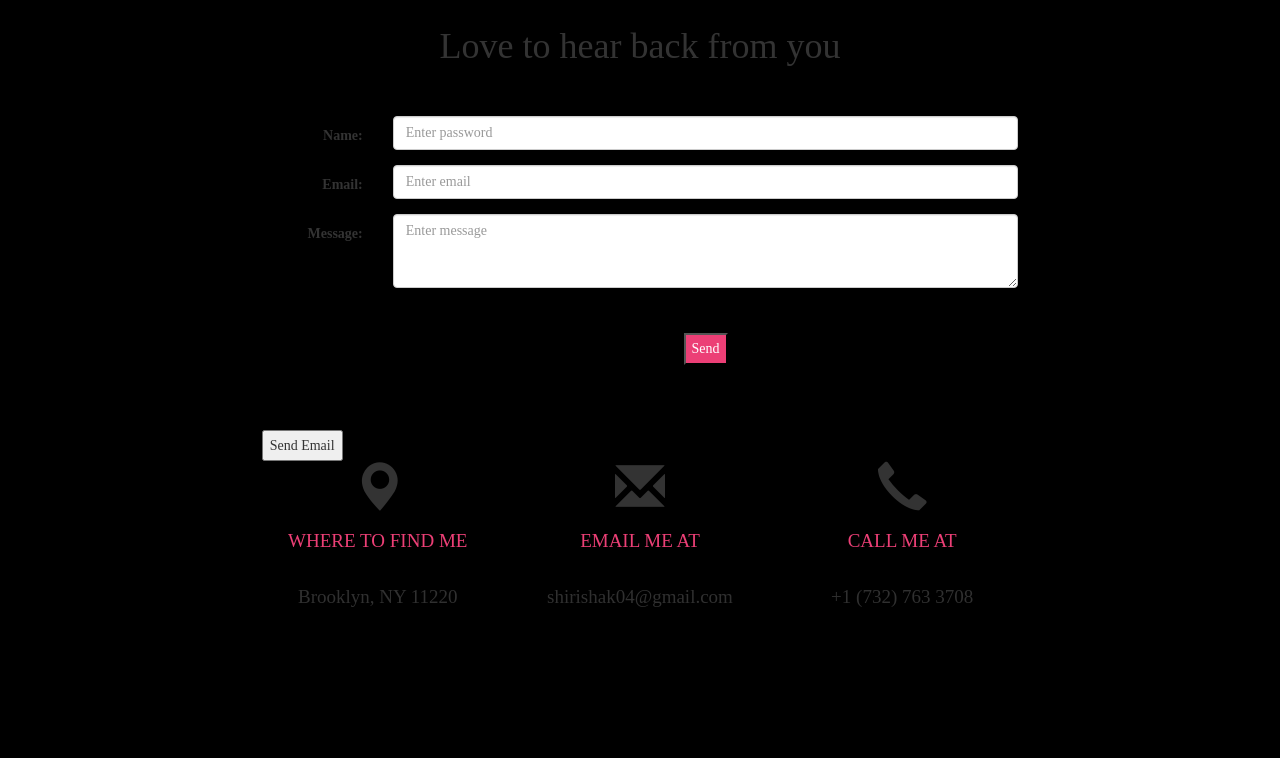
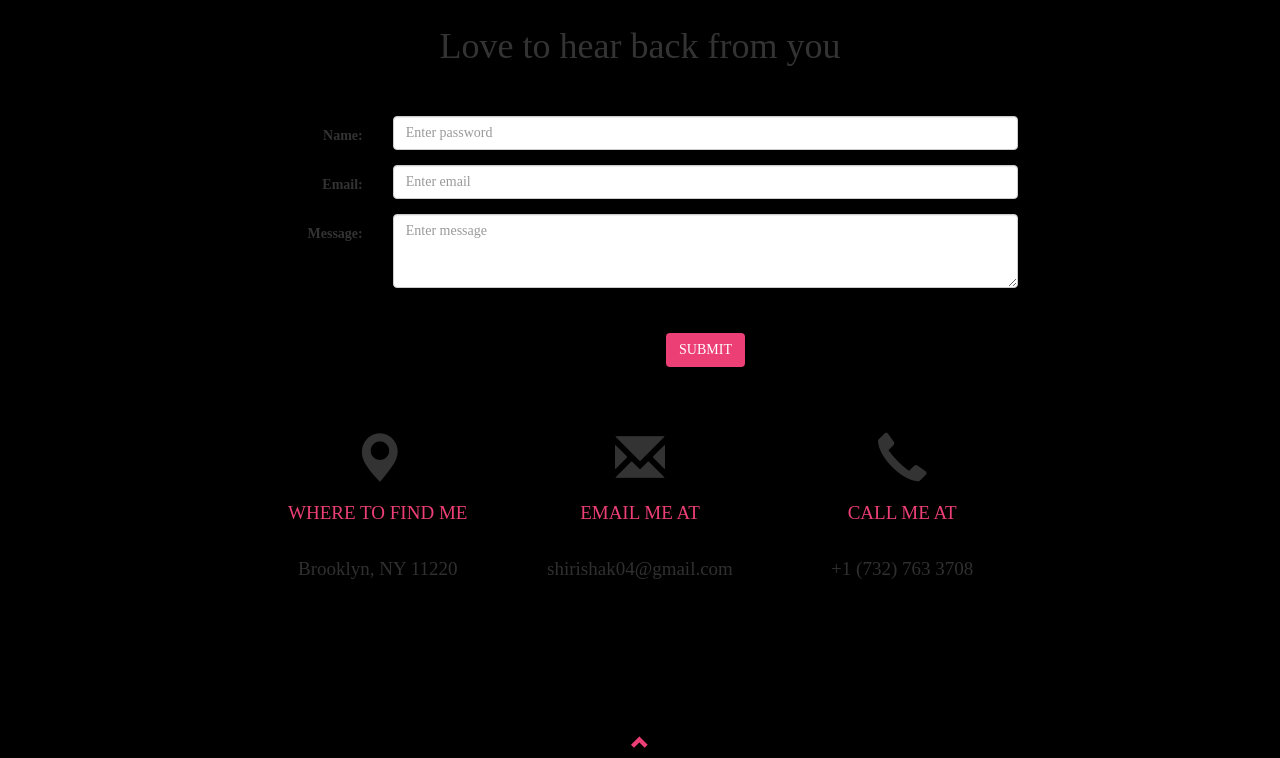
Before and after one commit to shirishakadiri/shirishakadiri.github.io, a plain HTML site: page index.html in a window 1280 px wide. Shown: the part 6792-7550 px from the top of the page. Drawn offline with nearby package versions, Linux system fonts and the light colour scheme.

Commit message:
revert back

```diff
--- a/index.html
+++ b/index.html
@@ -470,7 +470,7 @@
       <h2 class="text-center pink">Contact</h2>
       <h1 class="text-center">Love to hear back from you</h1>
 
-      <form class="form-horizontal" action="mail_handler.php" method="post" name="form">
+      <form class="form-horizontal" action="#" method="post" name="form">
 
 
         <div class="form-group">
@@ -497,12 +497,9 @@
 
         <div class="form-group text-center">
           <div class="col-sm-offset-2 col-sm-10">
-            <input type="submit" id="submit" name="submit" value="Send" class="sub-btn">
-            <!--<button type="submit" id="submit" class="btn">SUBMIT</button>-->
+            <button type="submit" id="submit" class="btn">SUBMIT</button>
           </div>
         </div>
-
-        <input type="button" value="Send Email" onclick="sendEmail()">
       </form>
 
       <div class="row">
```
